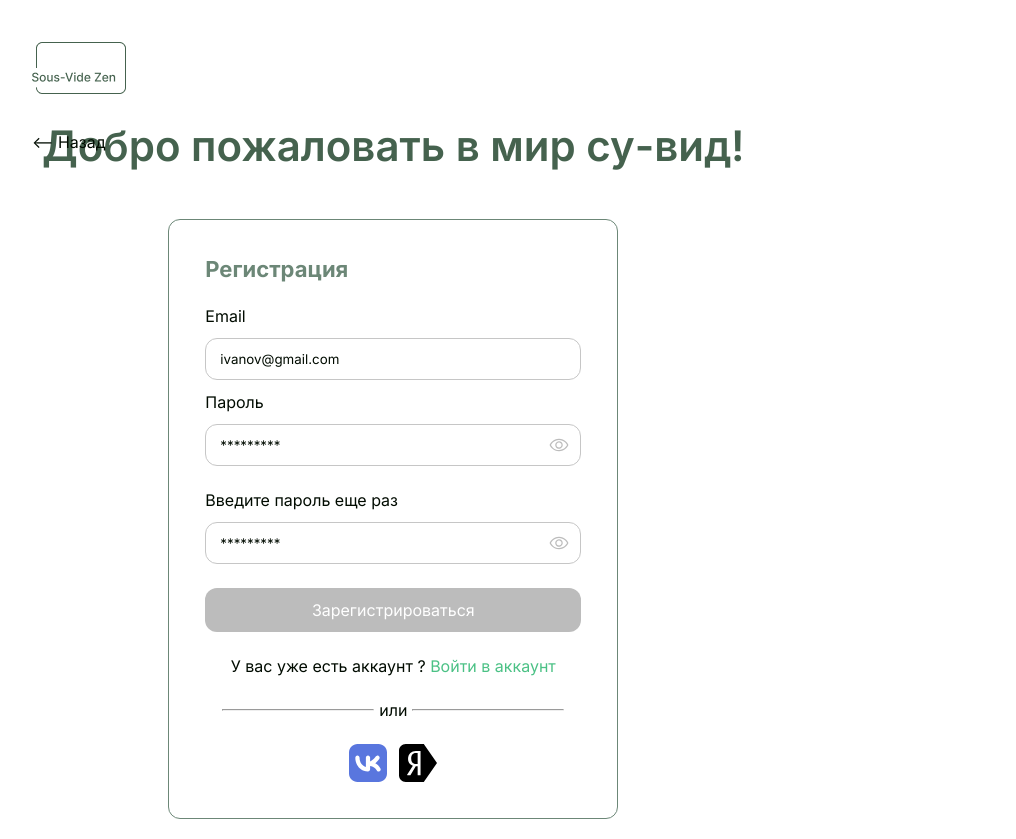
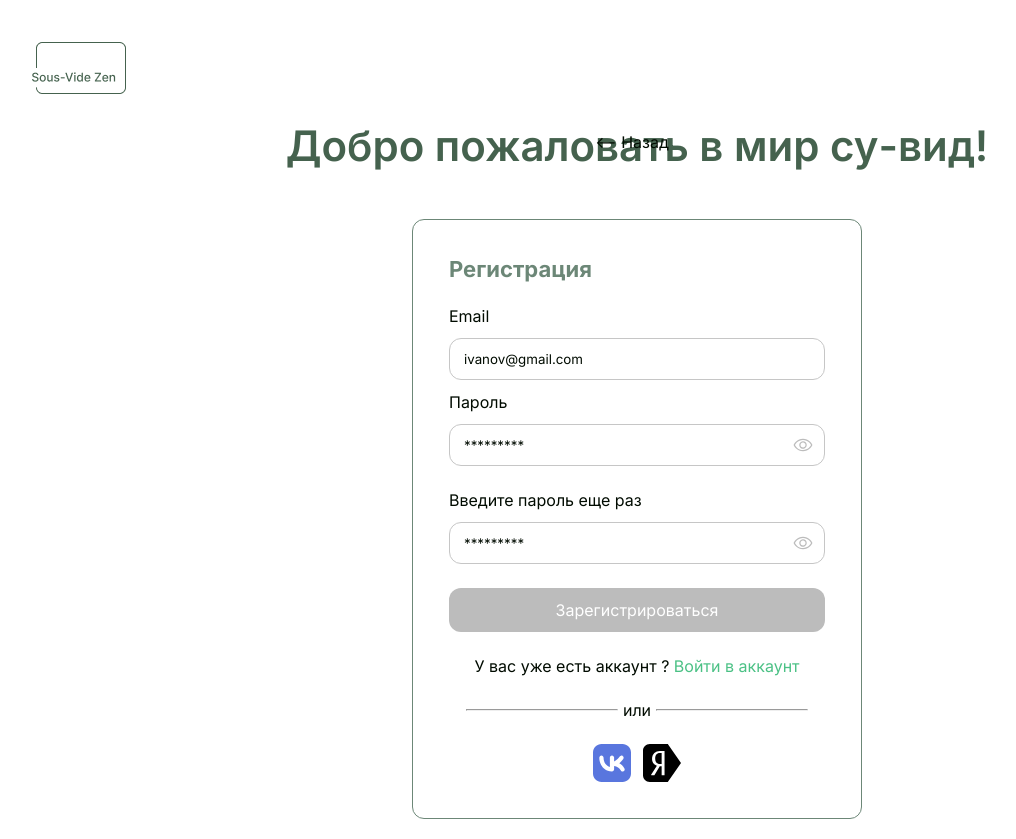
Before and after one commit to blindstttealer/frontend, a Next.js app: page /registration in a window 1280 px wide. Shown: the whole page, without its empty margins (8-1024 px from the left). Built offline with nearby package versions, Linux system fonts and the light colour scheme; no server answers.

Commit message:
fix: main layout with 1-colon style

```diff
--- a/src/components/layout/layout.module.scss
+++ b/src/components/layout/layout.module.scss
@@ -2,6 +2,14 @@
   .container {
     flex-direction: column;
   }
+}
+
+.layoutOne {
+  width: 100%;
+  display: flex;
+  justify-content: center;
+  flex-direction: row;
+  gap: 10px;
 }
 
 .layoutTwo {
--- a/src/components/layout/layout.tsx
+++ b/src/components/layout/layout.tsx
@@ -7,17 +7,21 @@ import styles from './layout.module.scss'
 type Props = {
   children: ReactNode
   sidebar?: boolean
-  isSearch?: boolean | undefined
+  isSearch?: boolean
 }
 
-const Layout: FC<Props> = ({ children, sidebar = true, isSearch }) => (
+const Layout: FC<Props> = ({ children, sidebar = true, isSearch = false }) => (
   <div className={styles.layout}>
     <div className="container" style={{ flexDirection: 'column' }}>
       <Header isSearch={isSearch} />
-      <div className={styles.layoutTwo}>
-        {sidebar && <Sidebar />}
-        {children}
-      </div>
+      {sidebar ? (
+        <div className={styles.layoutTwo}>
+          <Sidebar />
+          {children}
+        </div>
+      ) : (
+        <div className={styles.layoutOne}>{children}</div>
+      )}
     </div>
   </div>
 )
```
Lines whose indentation alone changed are shown as unchanged.
